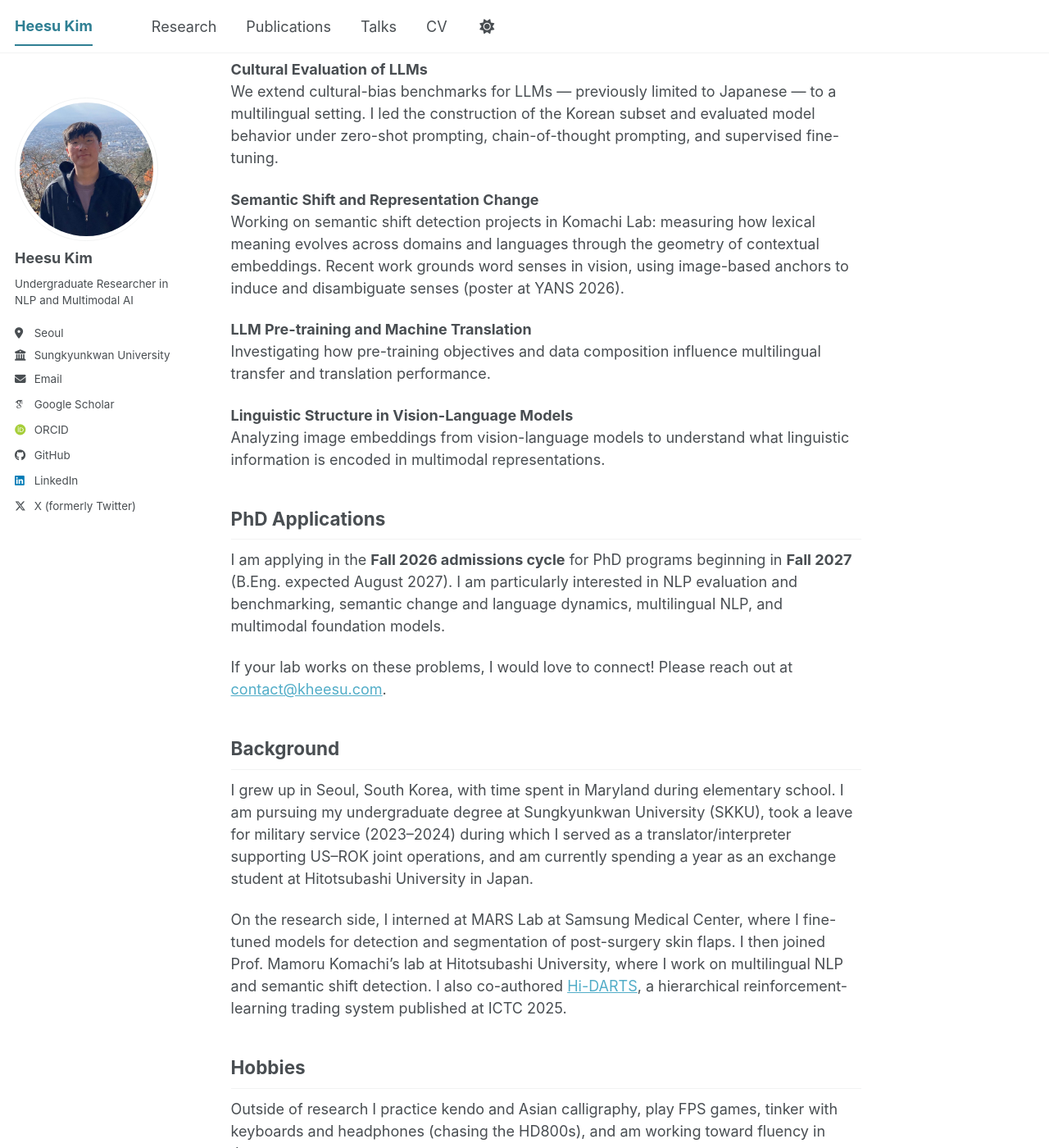
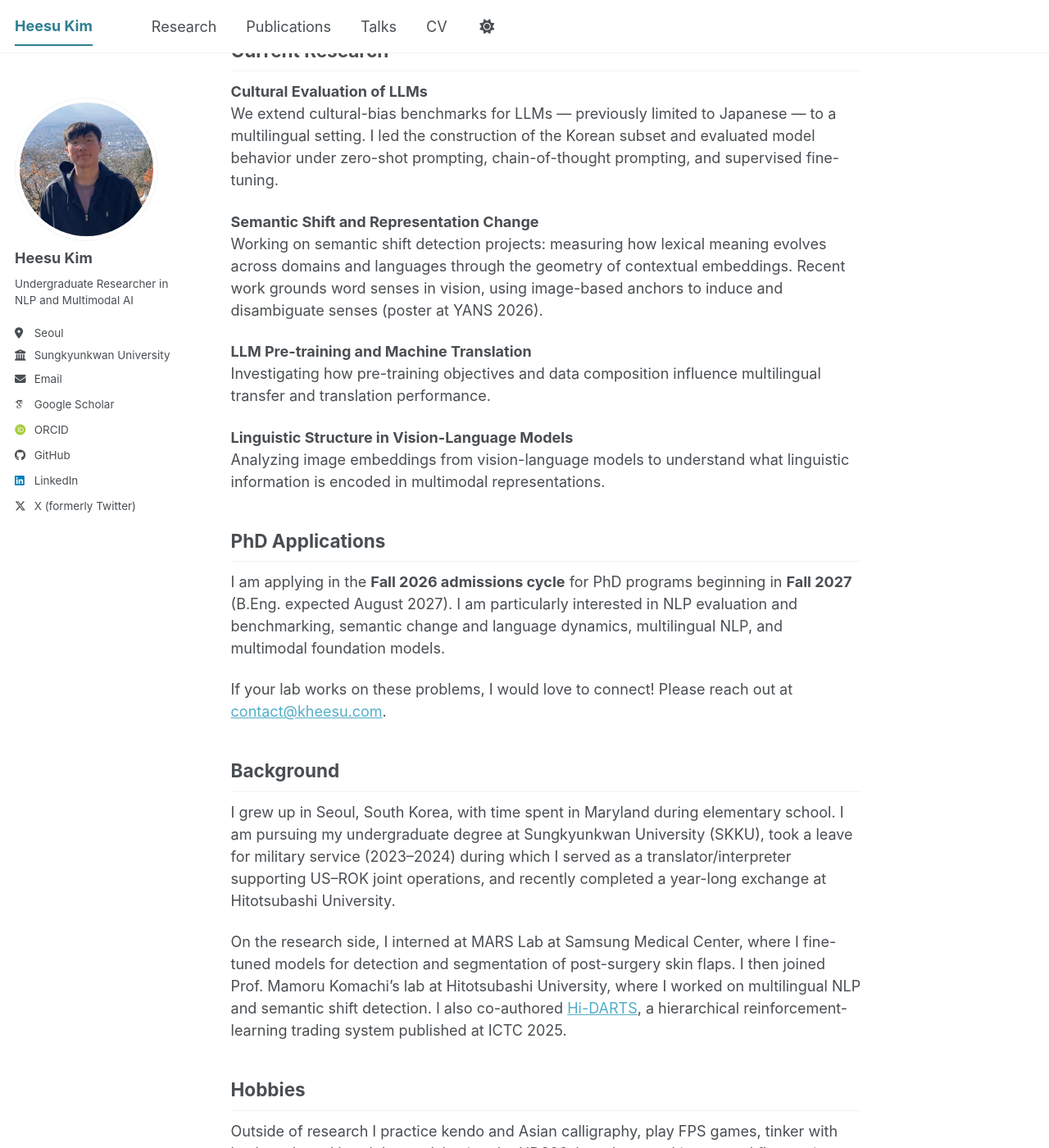
Before and after one commit to kheesu/kheesu.github.io, a Jekyll site: the page built from _pages/about.md, in a window 1280 px wide and 1400 px high, scrolled down 905 px. Shown: the whole window at 82% size. Built offline with Jekyll 4.4.1, drawn with Linux system fonts in a browser that asks for light colours; some web fonts are replaced; a script bundle is joined from its source files by our own code; library files that are not in the unit come from our copies; some of the changed text lies outside the part shown.

Commit message:
Updated information to reflect reality

```diff
--- a/_pages/about.md
+++ b/_pages/about.md
@@ -8,7 +8,7 @@ redirect_from:
 ---
 
 
-I am an undergraduate at Sungkyunkwan University (B.Eng. in Applied Artificial Intelligence, expected August 2027), currently on a year-long exchange at Hitotsubashi University in Tokyo, where I work on NLP research in Prof. Mamoru Komachi's lab.
+I am an undergraduate at Sungkyunkwan University (Bachelors in Applied Artificial Intelligence, expected August 2027). I recently completed a year-long exchange at Hitotsubashi University, where I worked on NLP research in Prof. Mamoru Komachi's lab, and have returned to Seoul.
 
 I am interested in how linguistic, cultural, and multimodal representations emerge in modern AI systems. My current research spans LLM evaluation, semantic change, multilingual NLP, and vision-language models. My long-term goal is to better understand what neural representations capture and how these representations can be evaluated and improved.
 
@@ -29,7 +29,7 @@ I am interested in how linguistic, cultural, and multimodal representations emer
 We extend cultural-bias benchmarks for LLMs — previously limited to Japanese — to a multilingual setting. I led the construction of the Korean subset and evaluated model behavior under zero-shot prompting, chain-of-thought prompting, and supervised fine-tuning.
 
 **Semantic Shift and Representation Change**
-Working on semantic shift detection projects in Komachi Lab: measuring how lexical meaning evolves across domains and languages through the geometry of contextual embeddings. Recent work grounds word senses in vision, using image-based anchors to induce and disambiguate senses (poster at YANS 2026).
+Working on semantic shift detection projects: measuring how lexical meaning evolves across domains and languages through the geometry of contextual embeddings. Recent work grounds word senses in vision, using image-based anchors to induce and disambiguate senses (poster at YANS 2026).
 
 **LLM Pre-training and Machine Translation**
 Investigating how pre-training objectives and data composition influence multilingual transfer and translation performance.
@@ -48,9 +48,9 @@ Please reach out at [contact@kheesu.com](mailto:contact@kheesu.com).
 
 ## Background
 
-I grew up in Seoul, South Korea, with time spent in Maryland during elementary school. I am pursuing my undergraduate degree at Sungkyunkwan University (SKKU), took a leave for military service (2023–2024) during which I served as a translator/interpreter supporting US–ROK joint operations, and am currently spending a year as an exchange student at Hitotsubashi University in Japan.
+I grew up in Seoul, South Korea, with time spent in Maryland during elementary school. I am pursuing my undergraduate degree at Sungkyunkwan University (SKKU), took a leave for military service (2023–2024) during which I served as a translator/interpreter supporting US–ROK joint operations, and recently completed a year-long exchange at Hitotsubashi University.
 
-On the research side, I interned at MARS Lab at Samsung Medical Center, where I fine-tuned models for detection and segmentation of post-surgery skin flaps. I then joined Prof. Mamoru Komachi's lab at Hitotsubashi University, where I work on multilingual NLP and semantic shift detection. I also co-authored [Hi-DARTS](https://arxiv.org/abs/2509.12048), a hierarchical reinforcement-learning trading system published at ICTC 2025.
+On the research side, I interned at MARS Lab at Samsung Medical Center, where I fine-tuned models for detection and segmentation of post-surgery skin flaps. I then joined Prof. Mamoru Komachi's lab at Hitotsubashi University, where I worked on multilingual NLP and semantic shift detection. I also co-authored [Hi-DARTS](https://arxiv.org/abs/2509.12048), a hierarchical reinforcement-learning trading system published at ICTC 2025.
 
 ## Hobbies
 
```
